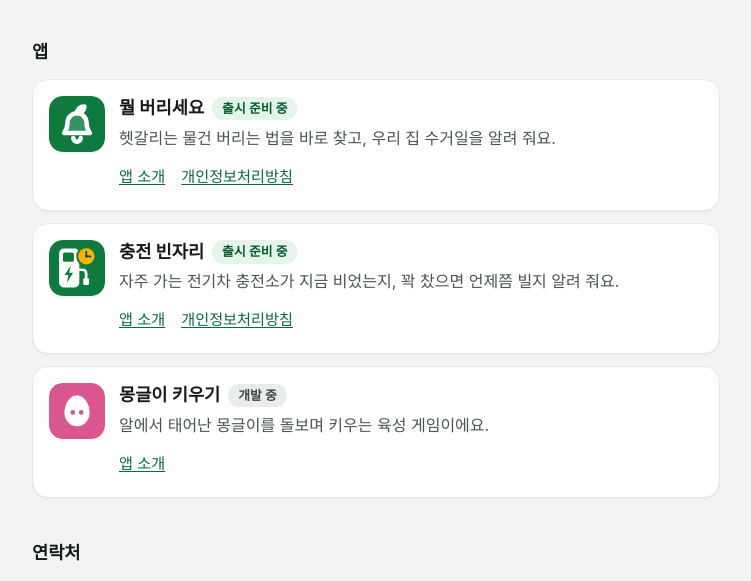
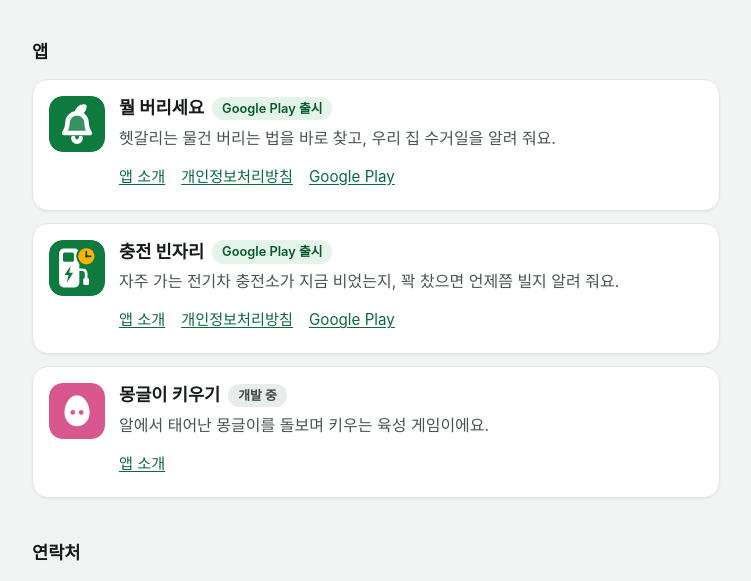
Before and after one commit to Gorightkim/Gorightkim.github.io, a plain HTML site: page index.html in a window 1280 px wide. Shown: the part 181-762 px from the top of the page, without its empty margins (264-1015 px from the left). Drawn offline with Linux system fonts and the light colour scheme; a web font is replaced by a local one.

Commit message:
두 앱 Google Play 출시: 받기 버튼·출시 배지
Co-Authored-By: Claude Opus 5.5 <noreply@anthropic.com>

```diff
--- a/index.html
+++ b/index.html
@@ -35,22 +35,24 @@
     <li class="app-card">
       <div class="app-icon"><img src="assets/waste/icon.svg" alt="" width="56" height="56"></div>
       <div>
-        <div class="app-title"><h3><a href="apps/waste/">뭘 버리세요</a></h3><span class="badge badge-ready">출시 준비 중</span></div>
+        <div class="app-title"><h3><a href="apps/waste/">뭘 버리세요</a></h3><span class="badge badge-ready">Google Play 출시</span></div>
         <p>헷갈리는 물건 버리는 법을 바로 찾고, 우리 집 수거일을 알려 줘요.</p>
         <ul class="links">
           <li><a href="apps/waste/">앱 소개</a></li>
           <li><a href="apps/waste/privacy.html">개인정보처리방침</a></li>
+          <li><a href="https://play.google.com/store/apps/details?id=kr.hangyeolgreen.wastealarm">Google Play</a></li>
         </ul>
       </div>
     </li>
     <li class="app-card">
       <div class="app-icon"><svg viewBox="18 18 72 72" aria-hidden="true"><rect x="18" y="18" width="72" height="72" rx="16.5" fill="#0E7A3E"/><path d="M37,29H51A6,6,0,0,1,57,35V73A6,6,0,0,1,51,79H37A6,6,0,0,1,31,73V35A6,6,0,0,1,37,29Z" fill="#FFFFFF"/><path d="M38,34H48A2,2,0,0,1,50,36V44A2,2,0,0,1,48,46H38A2,2,0,0,1,36,44V36A2,2,0,0,1,38,34Z" fill="#0E7A3E"/><path d="M46,51L38,63L43,63L41,73L49,60L44,60Z" fill="#0E7A3E"/><path d="M56,54.5H61A6.5,6.5,0,0,1,67.5,61V68H64V61A3,3,0,0,0,61,58H56Z" fill="#FFFFFF"/><path d="M64,67H67.5A2,2,0,0,1,69.5,69V74A2,2,0,0,1,67.5,76H64A2,2,0,0,1,62,74V69A2,2,0,0,1,64,67Z" fill="#FFFFFF"/><path d="M53,39A13,13,0,1,0,79,39A13,13,0,1,0,53,39Z" fill="#0E7A3E"/><path d="M55.5,39A10.5,10.5,0,1,0,76.5,39A10.5,10.5,0,1,0,55.5,39Z" fill="#FFB300"/><path d="M64.9,33A1.1,1.1,0,0,1,67.1,33V39H64.9Z" fill="#0B4F29"/><path d="M66,37.9H71.6A1.1,1.1,0,0,1,71.6,40.1H66Z" fill="#0B4F29"/><path d="M64.3,39A1.7,1.7,0,1,0,67.7,39A1.7,1.7,0,1,0,64.3,39Z" fill="#0B4F29"/></svg></div>
       <div>
-        <div class="app-title"><h3><a href="apps/ev/">충전 빈자리</a></h3><span class="badge badge-ready">출시 준비 중</span></div>
+        <div class="app-title"><h3><a href="apps/ev/">충전 빈자리</a></h3><span class="badge badge-ready">Google Play 출시</span></div>
         <p>자주 가는 전기차 충전소가 지금 비었는지, 꽉 찼으면 언제쯤 빌지 알려 줘요.</p>
         <ul class="links">
           <li><a href="apps/ev/">앱 소개</a></li>
           <li><a href="apps/ev/privacy.html">개인정보처리방침</a></li>
+          <li><a href="https://play.google.com/store/apps/details?id=kr.hangyeolgreen.evspot">Google Play</a></li>
         </ul>
       </div>
     </li>
```
Also changed, not shown: apps/ev/index.html (+1 -4 lines), apps/waste/index.html (+1 -4 lines).
